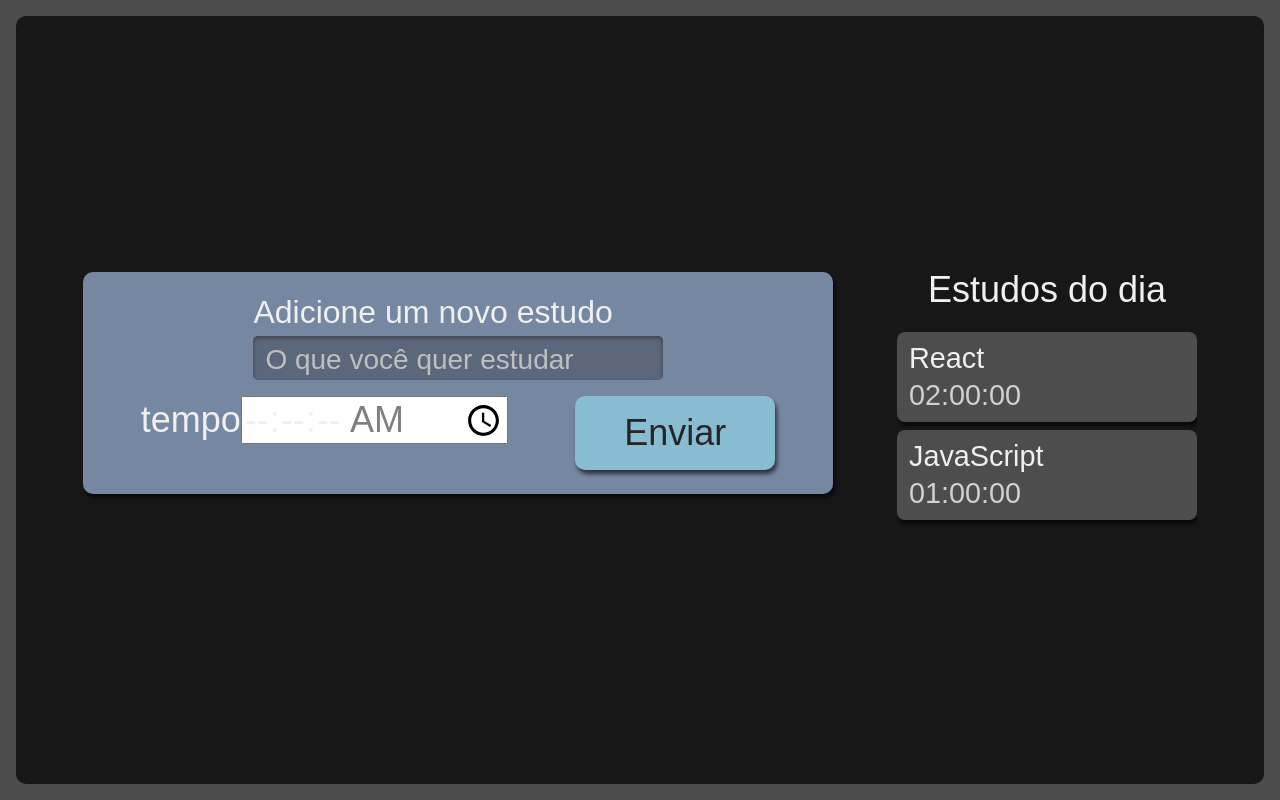
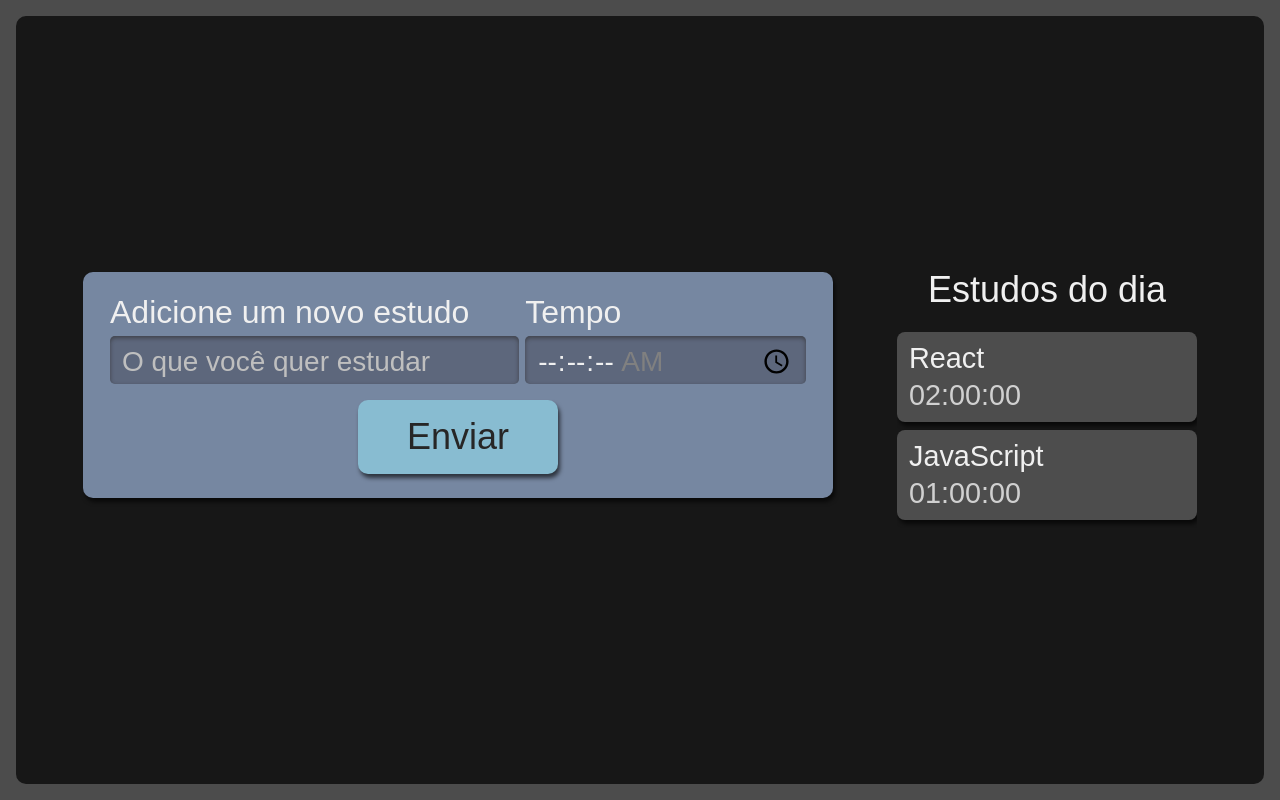
Before and after one commit to Andersonamalta/temporizador, a React (Create React App) app: page / in a window 1280 px wide. Built offline with nearby package versions, Linux system fonts and the light colour scheme.

Commit message:
Update no Formulário

```diff
--- a/src/components/Forms/index.tsx
+++ b/src/components/Forms/index.tsx
@@ -19,9 +19,9 @@
                     required
                     />
                 </div>
-                <div>
+                <div className="inputContainer">
                     <label htmlFor="tempo">
-                        tempo
+                        Tempo
                     </label>
                     <input
                     type="time"
--- a/src/index.css
+++ b/src/index.css
@@ -1,15 +1,3 @@
-body {
-  margin: 0;
-  font-family: -apple-system, BlinkMacSystemFont, "Segoe UI", "Roboto", "Oxygen", "Ubuntu", "Cantarell", "Fira Sans",
-    "Droid Sans", "Helvetica Neue", sans-serif;
-  -webkit-font-smoothing: antialiased;
-  -moz-osx-font-smoothing: grayscale;
-}
-
-code {
-  font-family: source-code-pro, Menlo, Monaco, Consolas, "Courier New", monospace;
-}
-
 html,
 body,
 div,
```
